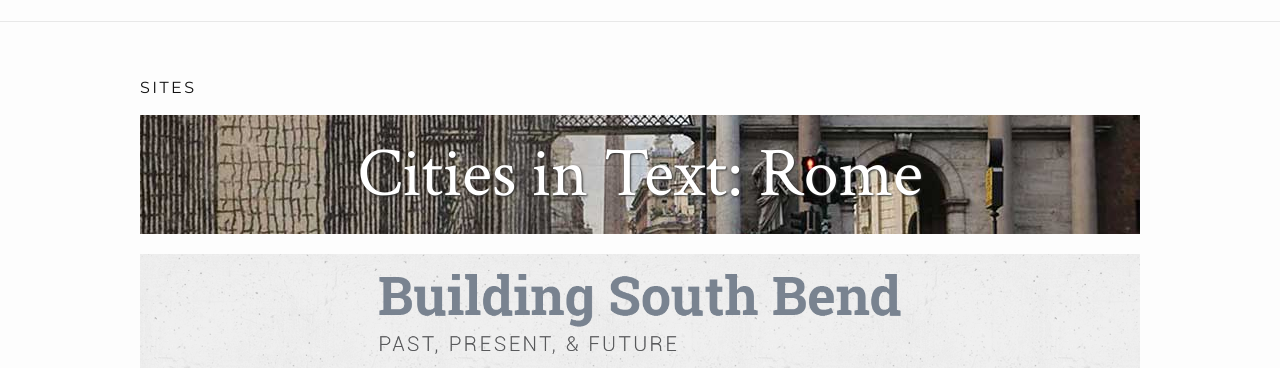
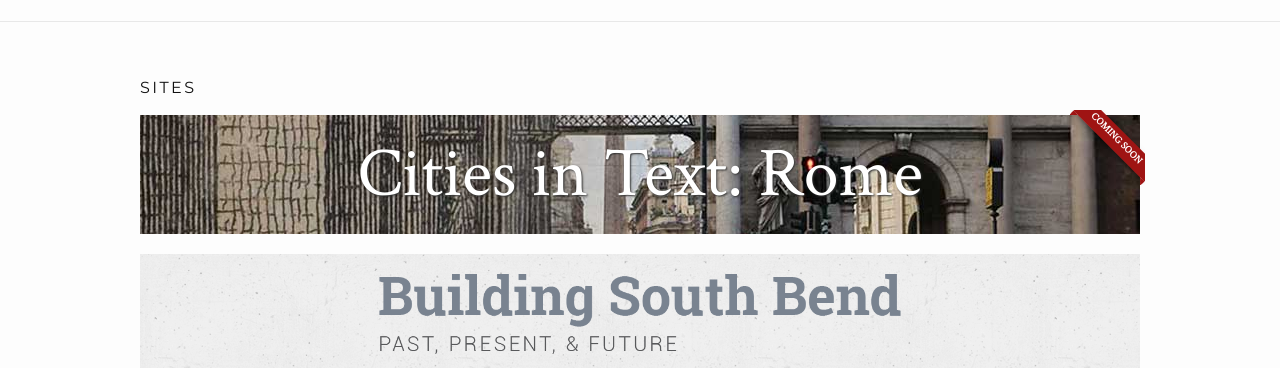
Before and after one commit to HUE-ND/HUE-ND.github.io, a Jekyll site: the page built from index.html, in a window 1280 px wide. Shown: the part 164-532 px from the top of the page. Built offline with Jekyll 4.4.1, drawn with Linux system fonts in a browser that asks for light colours.

Commit message:
CSS ribbon for new project
Generated with http://www.cssportal.com/css-ribbon-generator/

```diff
--- a/_sass/_layout.scss
+++ b/_sass/_layout.scss
@@ -276,6 +276,7 @@
 
   .site-link {
     padding: 1em;
+    position: relative;
 
     &:hover {
       text-decoration: none;
@@ -333,6 +334,50 @@
       text-shadow: 1px 1px 2px $white-text-shadow;
     }
   }
+}
+
+.ribbon {
+  position: absolute;
+  right: -5px; top: -5px;
+  z-index: 1;
+  overflow: hidden;
+  width: 75px; height: 75px;
+  text-align: right;
+}
+.ribbon span {
+  font-size: 10px;
+  font-weight: bold;
+  color: #FFF;
+  text-transform: uppercase;
+  text-align: center;
+  line-height: 20px;
+  transform: rotate(45deg);
+  -webkit-transform: rotate(45deg);
+  width: 100px;
+  display: block;
+  background: #79A70A;
+  background: linear-gradient(#9F1413 0%, #9f1413 100%);
+  box-shadow: 0 3px 10px -5px rgba(0, 0, 0, 1);
+  position: absolute;
+  top: 19px; right: -21px;
+}
+.ribbon span::before {
+  content: "";
+  position: absolute; left: 0px; top: 100%;
+  z-index: -1;
+  border-left: 3px solid #9f1413;
+  border-right: 3px solid transparent;
+  border-bottom: 3px solid transparent;
+  border-top: 3px solid #9f1413;
+}
+.ribbon span::after {
+  content: "";
+  position: absolute; right: 0px; top: 100%;
+  z-index: -1;
+  border-left: 3px solid transparent;
+  border-right: 3px solid #9f1413;
+  border-bottom: 3px solid transparent;
+  border-top: 3px solid #9f1413;
 }
 
 @media screen and (min-width: 25em) {
--- a/index.html
+++ b/index.html
@@ -11,6 +11,7 @@ layout: default
         <span class="link-text">
           Cities in Text: Rome
         </span>
+        <div class="ribbon"><span>Coming Soon</span></div>
       </a>
     </li>
     <li class="site dtsb">
```
